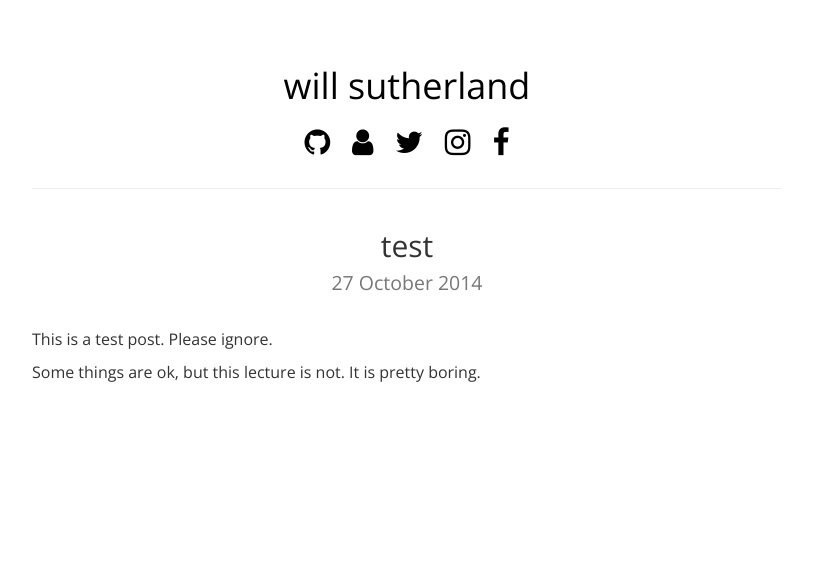
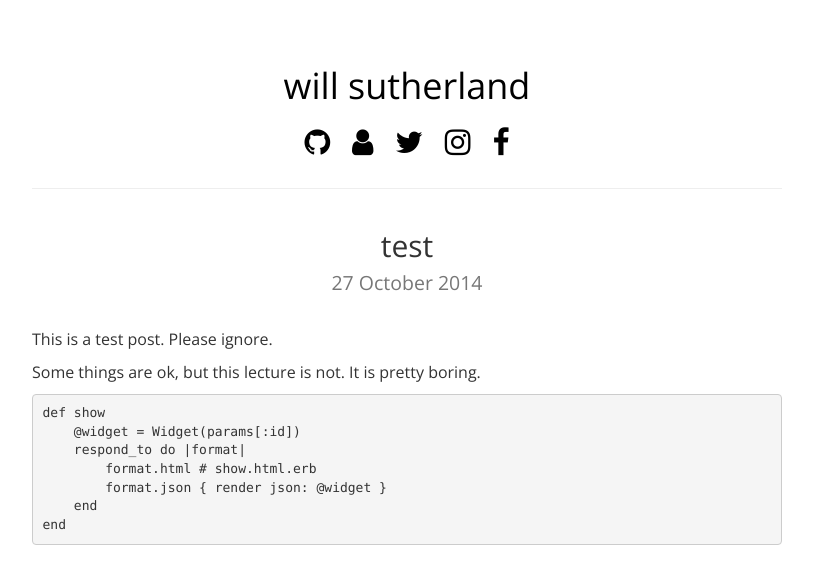
Before and after one commit to wgpsutherland/blog, a Jekyll site: the page built from _posts/2014-10-27-test.md, in a window 1280 px wide. Shown: the top 584 px of the page, without its empty margins (233-1046 px from the left). Built offline with Jekyll 4.4.1, drawn with Linux system fonts in a browser that asks for light colours; nearby versions of some CDN libraries.

Commit message:
Enabled pygments

```diff
--- a/_config.yml
+++ b/_config.yml
@@ -1 +1,2 @@
 baseurl: /blog
+pygments: true
--- a/_posts/2014-10-27-test.md
+++ b/_posts/2014-10-27-test.md
@@ -6,3 +6,13 @@
 This is a test post. Please ignore.
 
 Some things are ok, but this lecture is not. It is pretty boring.
+
+{% highlight ruby %}
+def show
+    @widget = Widget(params[:id])
+    respond_to do |format|
+        format.html # show.html.erb
+        format.json { render json: @widget }
+    end
+end
+{% endhighlight %}
```
